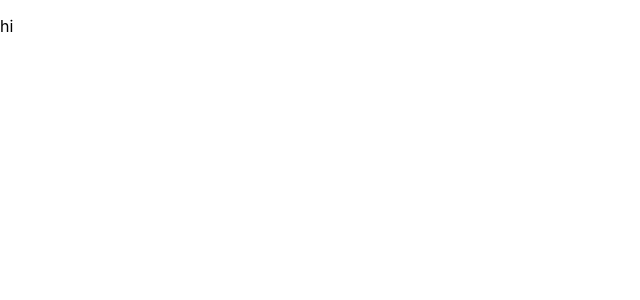
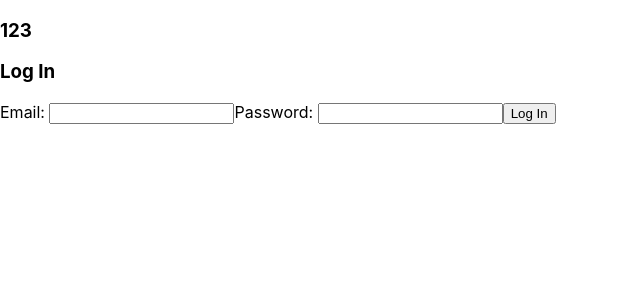
Before and after one commit to madray4/Basics, a React (Create React App) app in the folder frontend/: page /login in a window 1280 px wide. Shown: the top 300 px of the page, without its empty margins (0-640 px from the left). Built offline with nearby package versions, Linux system fonts and the light colour scheme.

Commit message:
Created login page + basic function for on submit

```diff
--- a/frontend/package.json
+++ b/frontend/package.json
@@ -1,13 +1,16 @@
 {
+  "proxy": "http://localhost:4000",
   "name": "frontend",
   "version": "0.1.0",
   "private": true,
   "dependencies": {
+    "@reduxjs/toolkit": "^1.9.5",
     "@testing-library/jest-dom": "^5.16.5",
     "@testing-library/react": "^13.4.0",
     "@testing-library/user-event": "^13.5.0",
     "react": "^18.2.0",
     "react-dom": "^18.2.0",
+    "react-router-dom": "^6.11.2",
     "react-scripts": "5.0.1",
     "web-vitals": "^2.1.4"
   },
--- a/frontend/public/index.html
+++ b/frontend/public/index.html
@@ -2,19 +2,19 @@
 <html lang="en">
   <head>
     <meta charset="utf-8" />
-    <link rel="icon" href="%PUBLIC_URL%/favicon.ico" />
+    <!-- <link rel="icon" href="%PUBLIC_URL%/favicon.ico" /> -->
     <meta name="viewport" content="width=device-width, initial-scale=1" />
     <meta name="theme-color" content="#000000" />
     <meta
       name="description"
       content="Web site created using create-react-app"
     />
-    <link rel="apple-touch-icon" href="%PUBLIC_URL%/logo192.png" />
+    <!-- <link rel="apple-touch-icon" href="%PUBLIC_URL%/logo192.png" /> -->
     <!--
       manifest.json provides metadata used when your web app is installed on a
       user's mobile device or desktop. See https://developers.google.com/web/fundamentals/web-app-manifest/
     -->
-    <link rel="manifest" href="%PUBLIC_URL%/manifest.json" />
+    <!-- <link rel="manifest" href="%PUBLIC_URL%/manifest.json" /> -->
     <!--
       Notice the use of %PUBLIC_URL% in the tags above.
       It will be replaced with the URL of the `public` folder during the build.
--- a/frontend/src/App.js
+++ b/frontend/src/App.js
@@ -1,7 +1,32 @@
+import React from 'react';
+import { BrowserRouter, Routes, Route, Navigate } from 'react-router-dom';
+
+// redux
+import { useSelector } from 'react-redux';
+
+// components
+
+// pages
+import Login from './pages/Login';
+
 function App() {
   return (
     <div className="App">
-     <p>hi</p>
+      <BrowserRouter>
+      <h3>123</h3>
+      <div className="pages">
+        <Routes>
+          <Route
+            path='/'
+            element={<p>HOME</p>}>
+          </Route>
+          <Route
+            path='/login'
+            element={<Login/>}>
+          </Route>
+        </Routes>
+      </div>
+      </BrowserRouter>
     </div>
   );
 }
--- /dev/null
+++ b/frontend/src/pages/Login.js
@@ -0,0 +1,34 @@
+import { useRef } from 'react';
+
+// redux
+// import { useDispatch, useSelector } from 'react-redux';
+
+const Login = () => {
+  const emailRef = useRef();
+  const passwordRef = useRef();
+
+  const handleSubmit = async (e) => {
+    e.preventDefault();
+    console.log(emailRef.current.value);
+    console.log(passwordRef.current.value);
+
+  };
+  return (
+    <form onSubmit={ handleSubmit }>
+      <h3>Log In</h3>
+      <label>Email: </label>
+      <input
+        type="email"
+        ref={ emailRef }
+        />
+      <label>Password: </label>
+      <input
+        type="password"
+        ref={ passwordRef }
+        />
+      <button>Log In</button>
+    </form>
+  );
+};
+
+export default Login;
```
Also changed, not shown: frontend/src/store/slices/authSlice.js (added), frontend/src/store/store.js (added), 1 other file (tests, documents, lock files or other folders).
